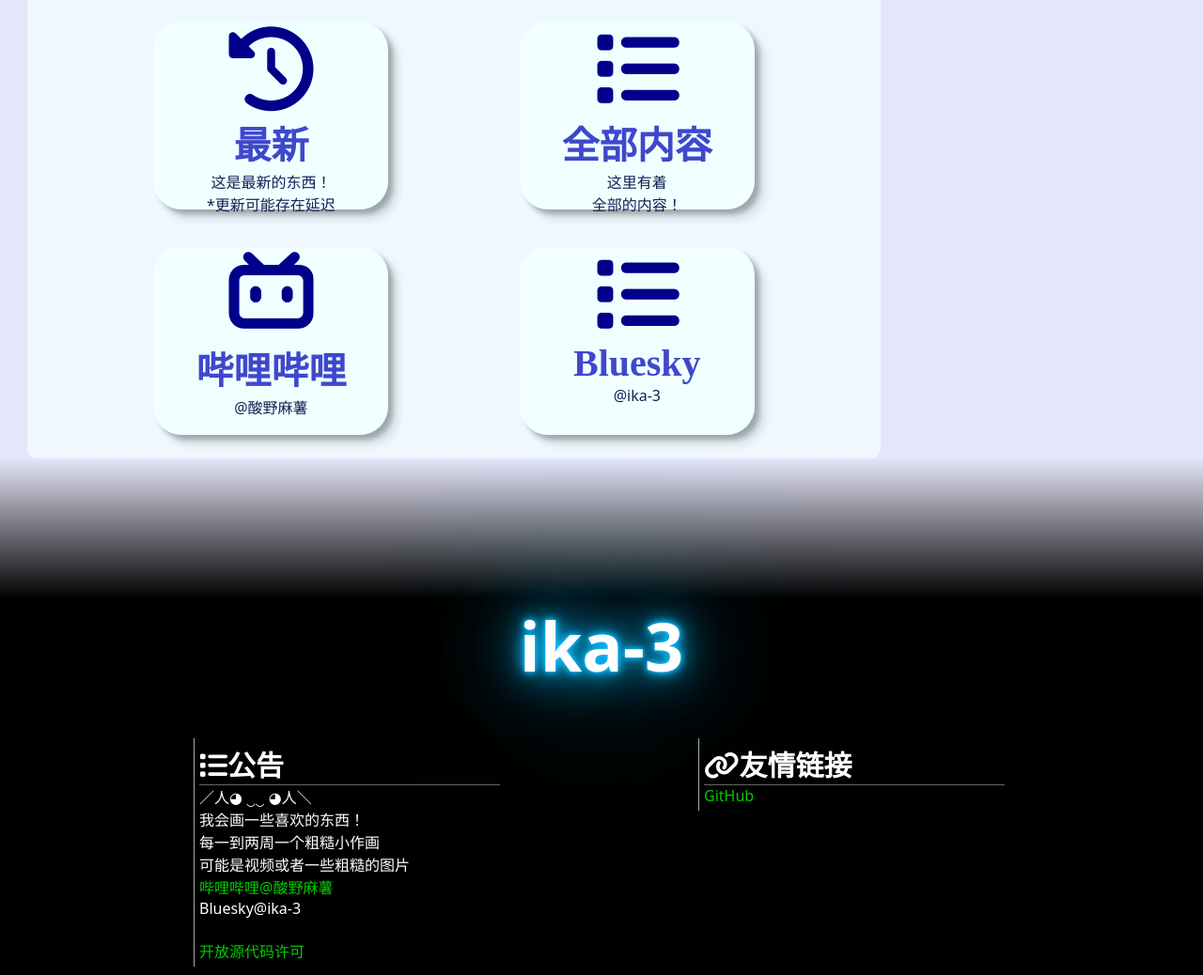
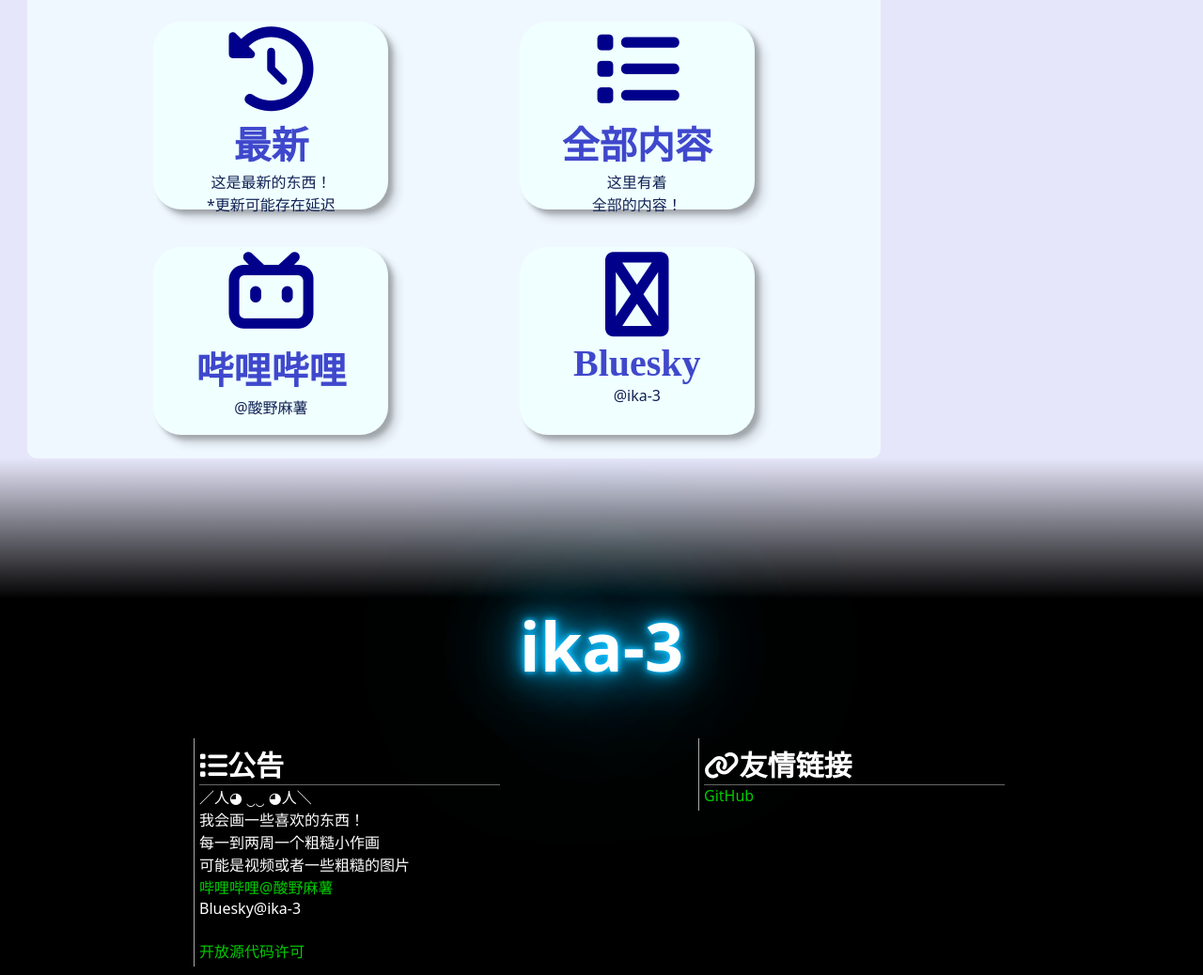
Before and after one commit to Hollow-YK/ika3blog, a plain HTML site: page index.html in a window 1280 px wide. Shown: the part 793-1831 px from the top of the page at 94% size. Drawn offline with nearby package versions, Linux system fonts and the light colour scheme; a web font is replaced by a local one.

Commit message:
Add files via upload

```diff
--- a/index.html
+++ b/index.html
@@ -115,7 +115,7 @@
 				<p class="part-introduction-text">@酸野麻薯</p>
 			</div></a>
 			<a href="https://bsky.app/profile/ika-3.bsky.social/"><div class="part-introduction-box">
-				<i class="fas fa-list part-introduction-icon"></i>
+				<i class="fas fa-bluesky part-introduction-icon"></i>
 				<h2 class="part-introduction-title">Bluesky</h2>
 				<p class="part-introduction-text">@ika-3</p>
 			</div></a>
```
